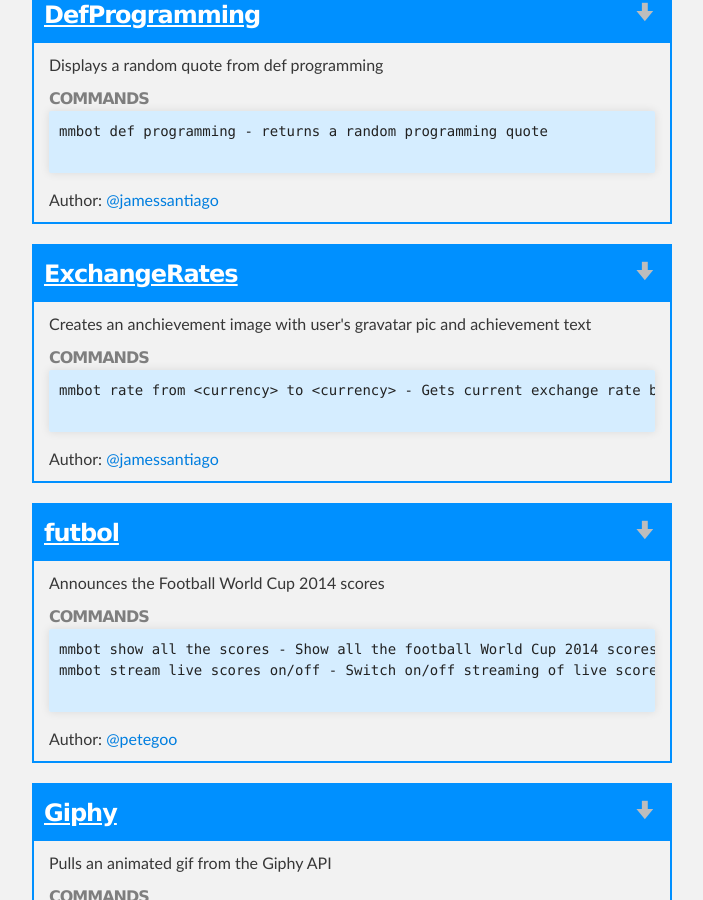
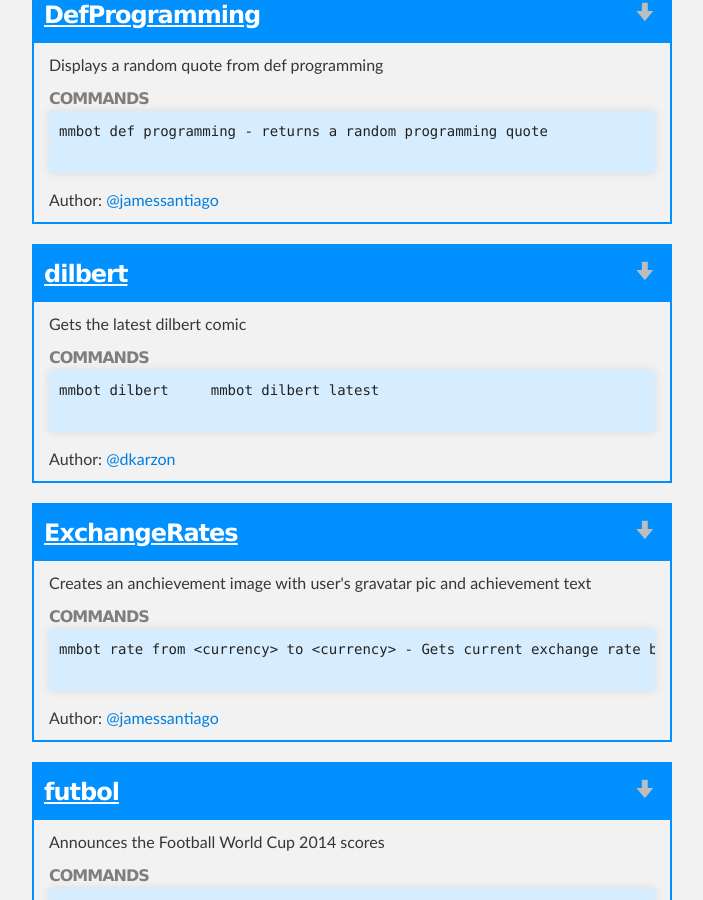
Before and after one commit to mmbot/mmbot.scripts, a Jekyll site: the page built from catalog.html, in a window 1280 px wide and 900 px high, scrolled down 1284 px. Shown: the whole window, without its empty margins (288-991 px from the left). Built offline with Jekyll 4.4.1, drawn with Linux system fonts in a browser that asks for light colours.

Commit message:
"Updated catalog yml file from CI build 69"

```diff
--- a/_data/catalog.yml
+++ b/_data/catalog.yml
@@ -51,6 +51,15 @@
   author: jamessantiago
   permalink: https://github.com/mmbot/mmbot.scripts/raw/master/scripts/Misc%20APIs/DefProgramming.csx
   repolink: http://github.com/mmbot/mmbot.scripts/blob/master/scripts/Misc%20APIs/DefProgramming.csx
+
+
+- name: dilbert
+  description: Gets the latest dilbert comic
+  commands: |
+    mmbot dilbert     mmbot dilbert latest
+  author: dkarzon
+  permalink: https://github.com/mmbot/mmbot.scripts/raw/master/scripts/Images/dilbert.csx
+  repolink: http://github.com/mmbot/mmbot.scripts/blob/master/scripts/Images/dilbert.csx
 
 
 - name: ExchangeRates
```
